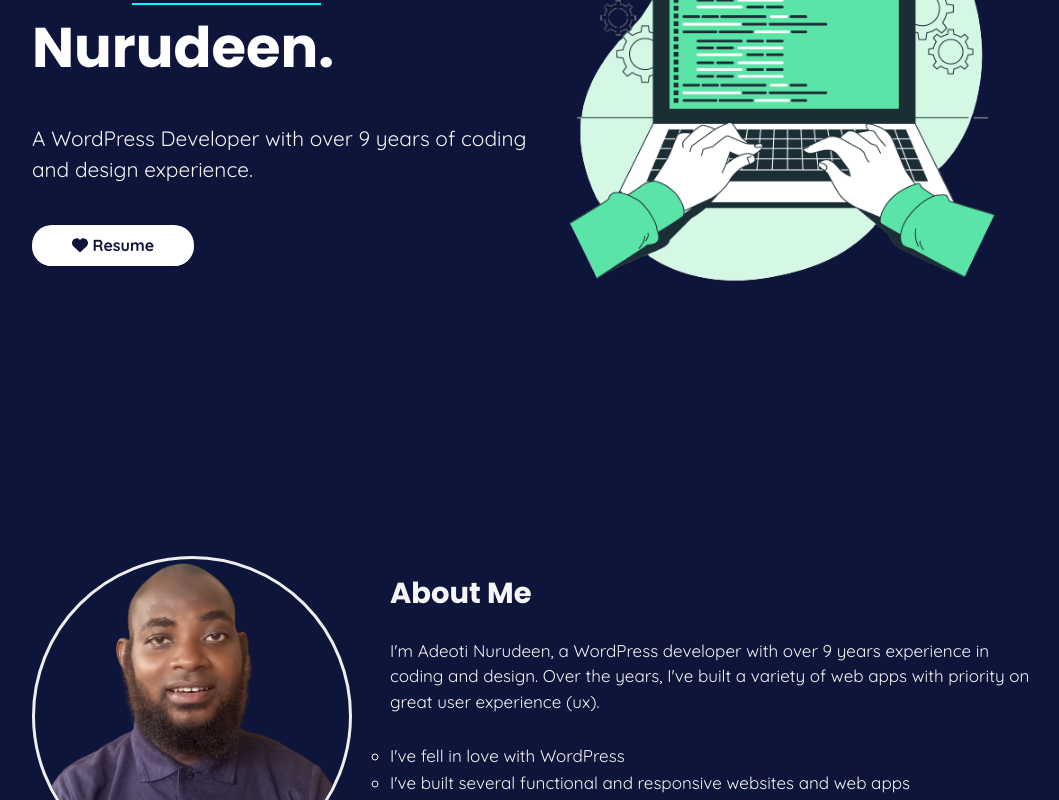
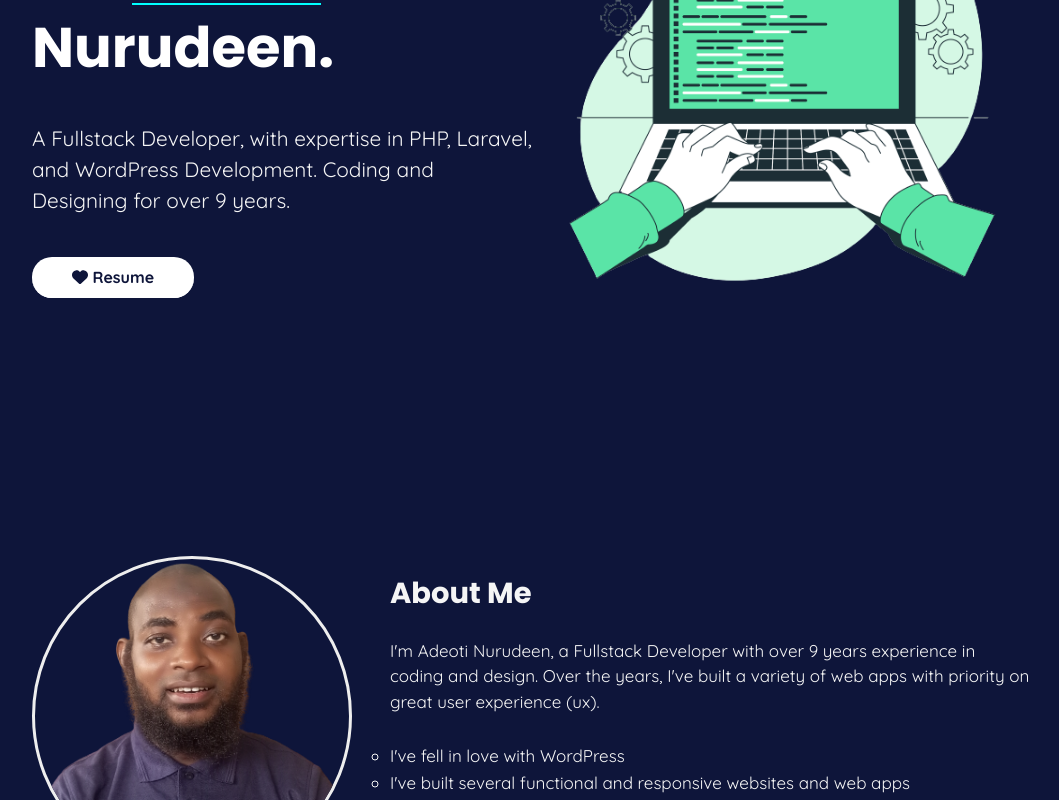
Before and after one commit to Adeoti/Portfolio, a React (Vite) app: page / in a window 1280 px wide. Shown: the part 260-1060 px from the top of the page, without its empty margins (108-1167 px from the left). Built offline with nearby package versions, Linux system fonts and the light colour scheme.

Commit message:
Skill Icons Topped

```diff
--- a/src/components/Aboutme.jsx
+++ b/src/components/Aboutme.jsx
@@ -20,8 +20,7 @@
                 Feel free to reach out to me for your offer and enquiries.
             </p>
             <p>
-            I'm Adeoti Nurudeen, a WordPress
-developer with over 9 years
+            I'm Adeoti Nurudeen, a Fullstack Developer with over 9 years
 experience in coding and design.
 Over the years, I've built a variety of
 web apps with priority on great user
--- a/src/components/Hero.jsx
+++ b/src/components/Hero.jsx
@@ -19,7 +19,7 @@
                         initial={{x:410}}
                         animate={{x:0}}
                         transition={{duration:1.2}}>
-                            A WordPress Developer with over 9 years of coding and design experience.
+                            A Fullstack Developer, with expertise in PHP, Laravel, and WordPress Development. Coding and Designing for over 9 years.
                         </motion.p><br/><br/>
                         <a href={Resume} className="cta">
                        <FontAwesomeIcon icon={faHeart} /> Resume</a>
--- a/src/components/Skills.jsx
+++ b/src/components/Skills.jsx
@@ -11,6 +11,7 @@
 import Wordpressimg from '../skillimages/wordpress.png';
 import phpicon from '../skillimages/php.png';
 import tailwindimg from '../skillimages/tailwindlogoimg.png';
+import laravelimg from '../skillimages/laravel-icon.png';
 
 const  Skills  = () => {
     return(
@@ -42,6 +43,7 @@
 
                     <Skillsicons icon={sassicon} text="SaSS"/>
                     <Skillsicons icon={photoshopicon} text="Photoshop"/>
+                    <Skillsicons icon={laravelimg} text="Laravel"/>
 
 
                </div>
```
Also changed, not shown: src/skillimages/laravel-icon.png (added).
